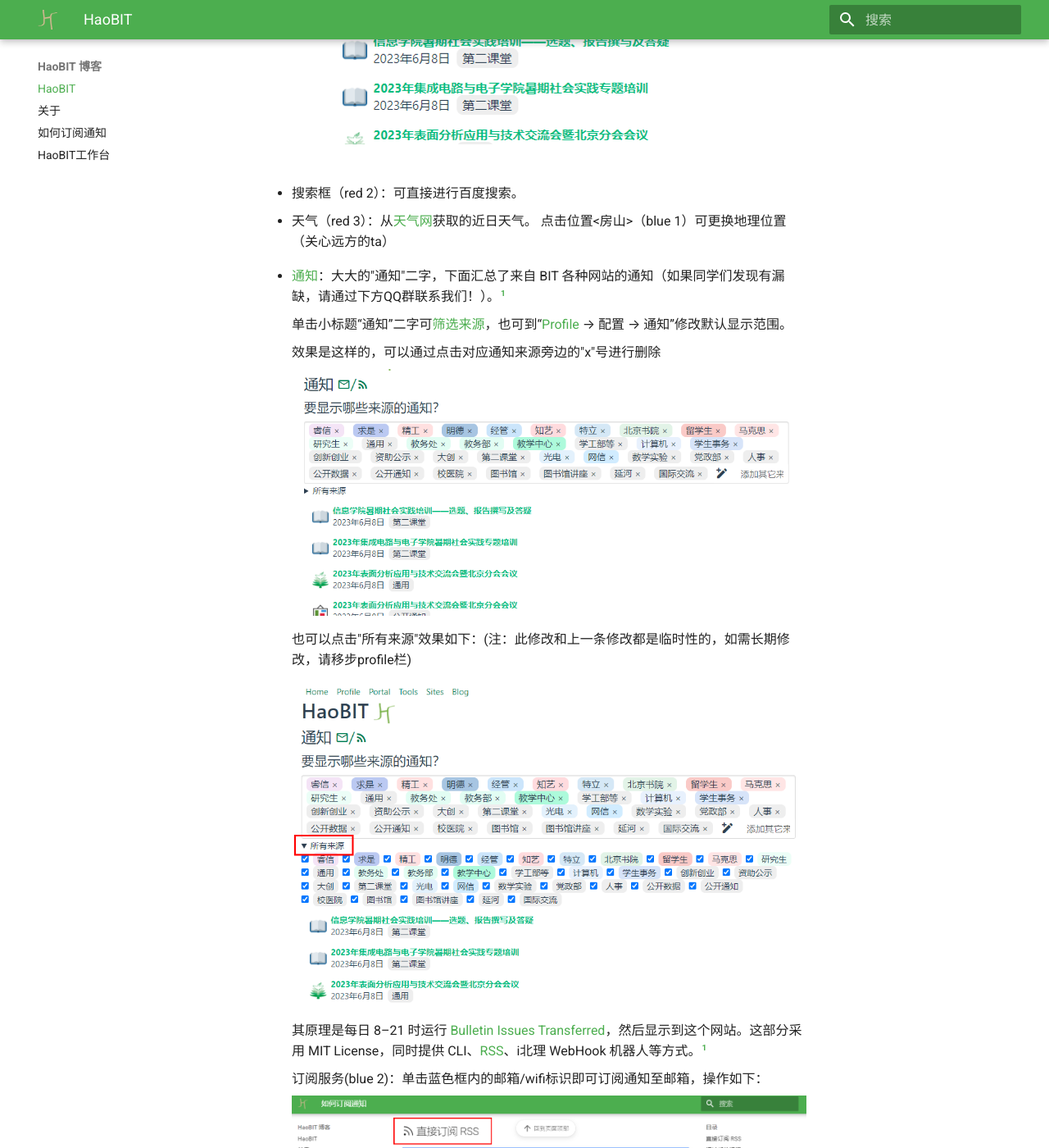
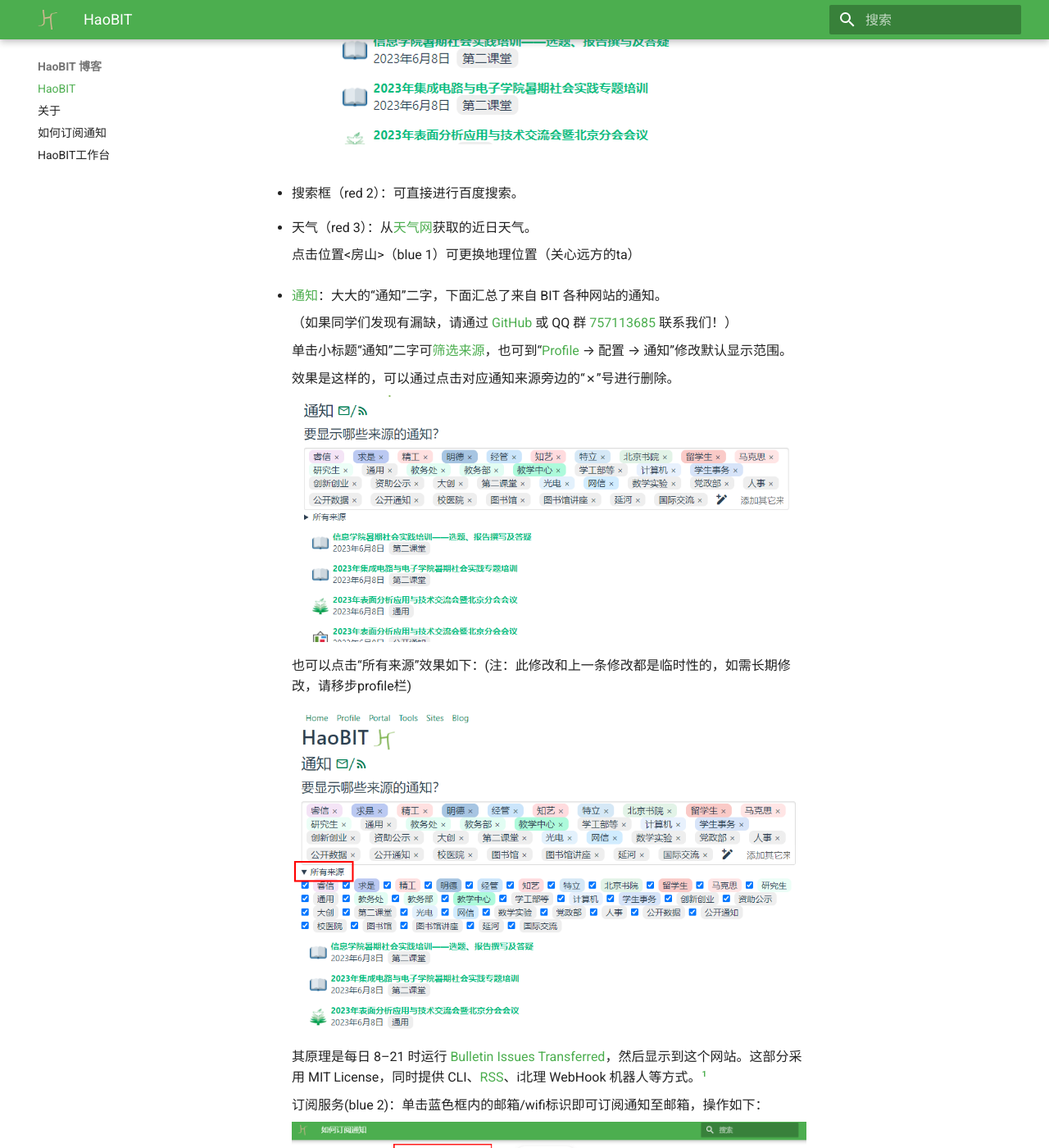
Before and after one commit to Capchdo/blog, an MkDocs documentation site: the page built from docs/index.md, in a window 1280 px wide and 1400 px high, scrolled down 772 px. Shown: the whole window at 82% size. Built offline with MkDocs 1.6.1 and Material for MkDocs 9.7.7, drawn with Linux system fonts in a browser that asks for light colours; comment, search, counter and statistics services are not loaded.

Commit message:
style: Spaces, quotation marks, links

```diff
--- a/docs/index.md
+++ b/docs/index.md
@@ -17,17 +17,20 @@
   - 搜索框（red 2）：可直接进行百度搜索。
 
   - 天气（red 3）：从[天气网](https://www.tianqi.com/beijing/)获取的近日天气。
+
     点击位置<房山>（blue 1）可更换地理位置（关心远方的ta）
 
-  - [通知][notice]：大大的"通知"二字，下面汇总了来自 BIT 各种网站的通知（如果同学们发现有漏缺，请通过下方QQ群联系我们！）。[^bulletin-issues-transferred]
+  - [通知][notice]：大大的“通知”二字，下面汇总了来自 BIT 各种网站的通知。
+
+    （如果同学们发现有漏缺，请通过 [GitHub](https://github.com/ydX-2147483647/bulletin-issues-transferred/issues) 或 QQ 群 [757113685][qq] 联系我们！）
 
     单击小标题“通知”二字可[筛选来源](https://haobit.top/dev/site/notice/)，也可到“[Profile][profile] → 配置 → 通知”修改默认显示范围。
 
-    效果是这样的，可以通过点击对应通知来源旁边的"x"号进行删除
+    效果是这样的，可以通过点击对应通知来源旁边的“✗”号进行删除。
 
     ![单击“通知”的效果](./img/单击“通知”的效果.png)
 
-    也可以点击"所有来源"效果如下：(注：此修改和上一条修改都是临时性的，如需长期修改，请移步profile栏)
+    也可以点击“所有来源”效果如下：(注：此修改和上一条修改都是临时性的，如需长期修改，请移步profile栏)
 
     ![单击“所有来源”的效果](./img/单击“所有来源”的效果.png)
 
@@ -40,7 +43,6 @@
     通过邮件订阅，访问 rssto.email，在红框处填写自己的邮箱，点击SUBSCRIBE，等待邮箱收到验证信息即可。
 
     ![填写自己的邮箱](./img/填写自己的邮箱.png)
-
 
 - :octicons-gear-24: **[配置 Profile][profile]**
 
@@ -66,9 +68,6 @@
 
   ![书院预设说明](./img/书院预设说明.png)
 
-
-
-
 - :material-routes: **[导航 Portal][portal]**
 
   在校内也能用的 [WebVPN](https://webvpn.bit.edu.cn) 镜像。
@@ -79,7 +78,7 @@
 
 - :material-tools: **[工具 Tools][tools]**
 
-  一些工具。有想法的朋友，可到 QQ 交流群 [757113685](https://jq.qq.com/?_wv=1027&k=j13nOAhr) 联系我们。
+  一些工具。有想法的朋友，可到 QQ 交流群 [757113685][qq] 联系我们。
 
   另请参见 [best-of-BITs (bytes)](https://github.com/YDX-2147483647/best-of-bits/)。
 
@@ -95,7 +94,6 @@
 
   ![website](./img/site网站.png)
 
-
 - :material-book-multiple: **[博客 Blog][blog]**
 
   HaoBIT 相关新闻、说明书。
```
Also changed, not shown: other parts of docs/index.md (+1 -0 lines).
